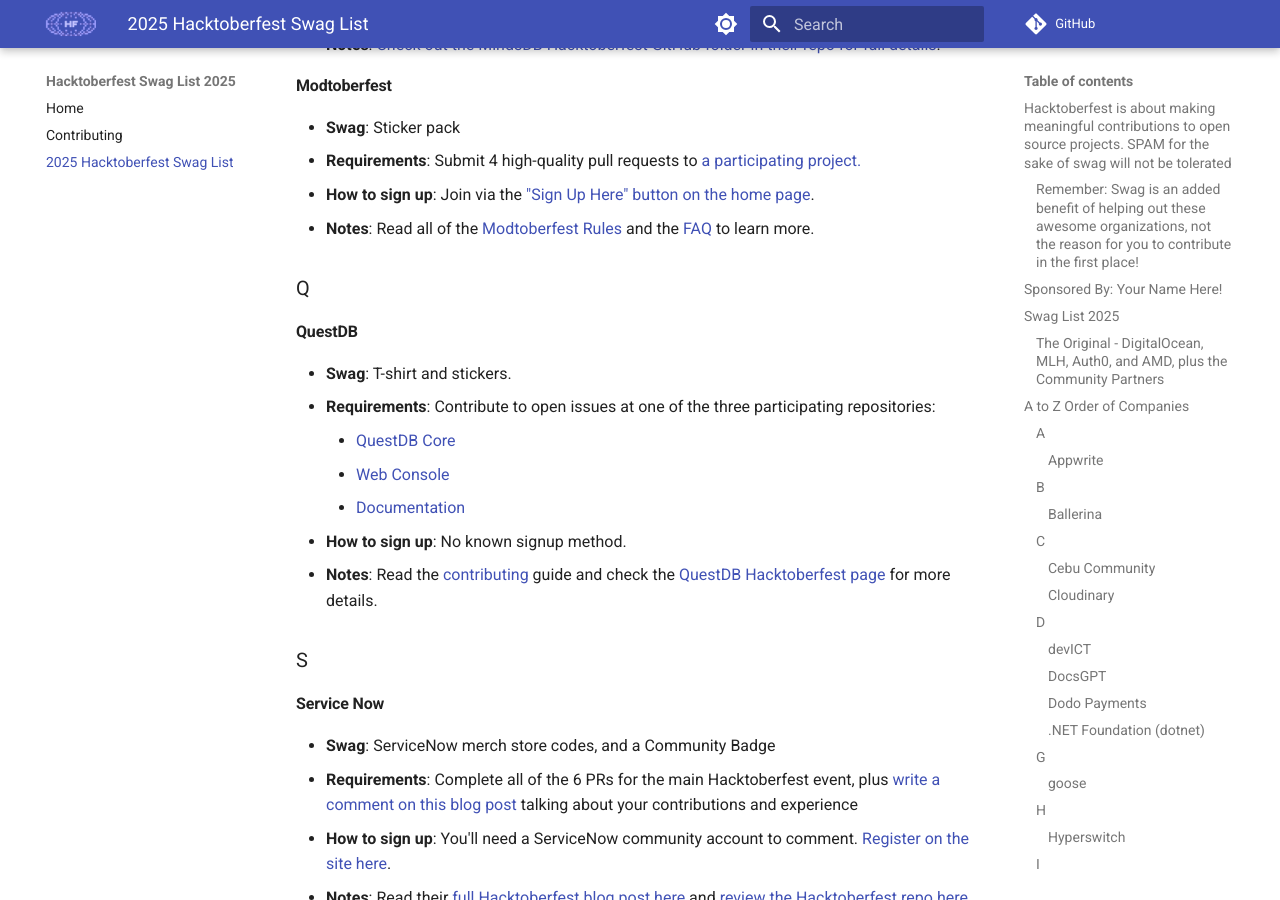
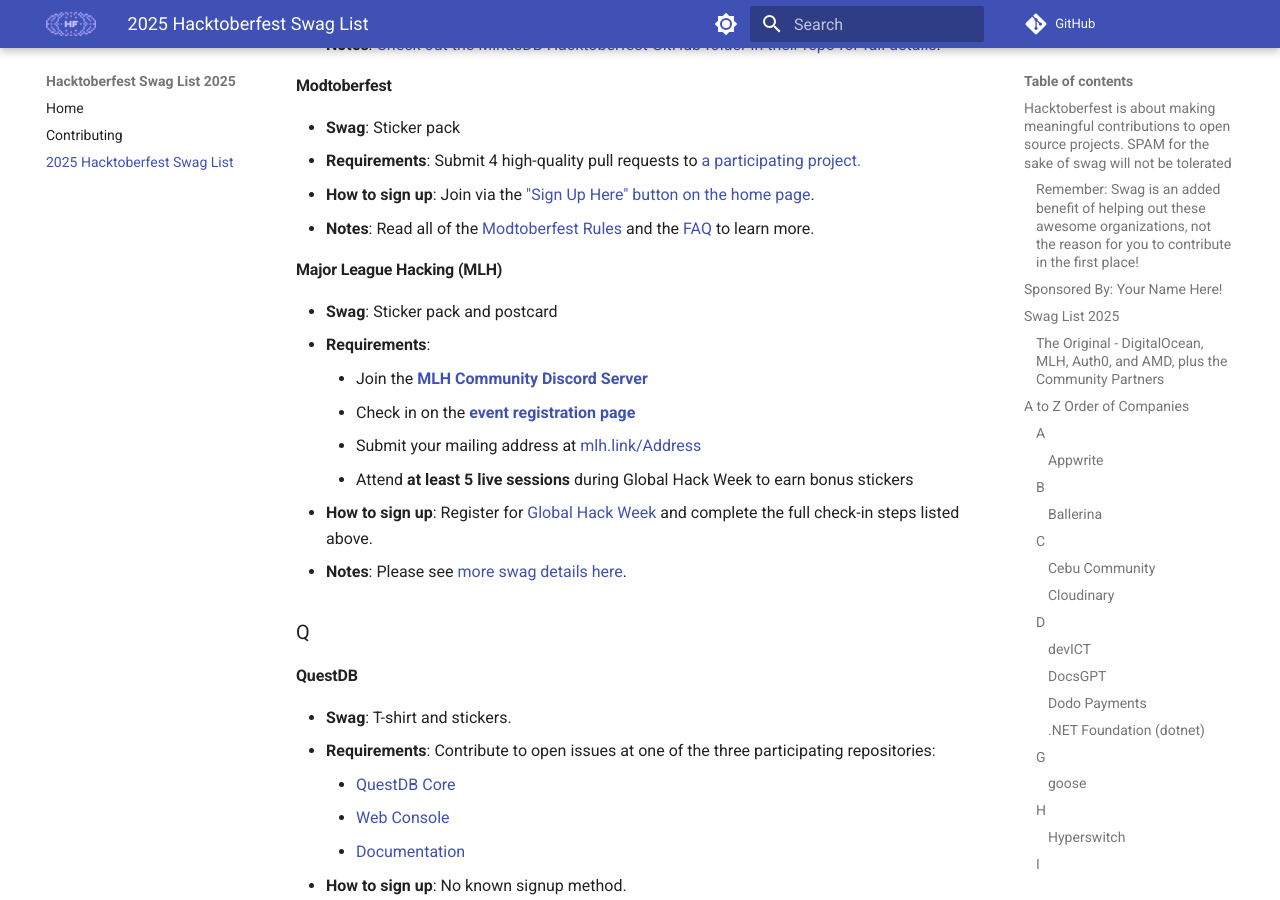
Before and after one commit to crweiner/hacktoberfest-swag-list, an MkDocs documentation site: the page built from docs/list.md, in a window 1280 px wide and 900 px high, scrolled down 6829 px. Built offline with MkDocs 1.6.1 and Material for MkDocs 9.7.7, drawn with Linux system fonts in a browser that asks for light colours; plug-ins that fetch from the network failed and are left out; comment, search, counter and statistics services are not loaded.

Commit message:
docs: Add Major League Hacking (MLH) to Hacktoberfest 2025 swag list (#1038)
* docs: Add Major League Hacking (MLH) to Hacktoberfest 2025 swag list

* Fix MLH

---------

Co-authored-by: Chandler Weiner <23106097+crweiner@users.noreply.github.com>

```diff
--- a/docs/list.md
+++ b/docs/list.md
@@ -211,6 +211,17 @@
 - **How to sign up**: Join via the ["Sign Up Here" button on the home page](https://modtoberfest.com/).
 - **Notes**: Read all of the [Modtoberfest Rules](https://modtoberfest.com/rules) and the [FAQ](https://modtoberfest.com/faq) to learn more.
 
+#### **Major League Hacking (MLH)**
+
+- **Swag**: Sticker pack and postcard
+- **Requirements**:
+    - Join the **[MLH Community Discord Server](https://discord.com/invite/mlh)**
+    - Check in on the **[event registration page](https://events.mlh.io/events/12714)**
+    - Submit your mailing address at [mlh.link/Address](https://mlh.link/Address)
+    - Attend **at least 5 live sessions** during Global Hack Week to earn bonus stickers
+- **How to sign up**: Register for [Global Hack Week](https://ghw.mlh.io) and complete the full check-in steps listed above.
+- **Notes**: Please see [more swag details here](https://ghw.mlh.io/swag).
+
 ### Q
 
 #### **QuestDB**
```
